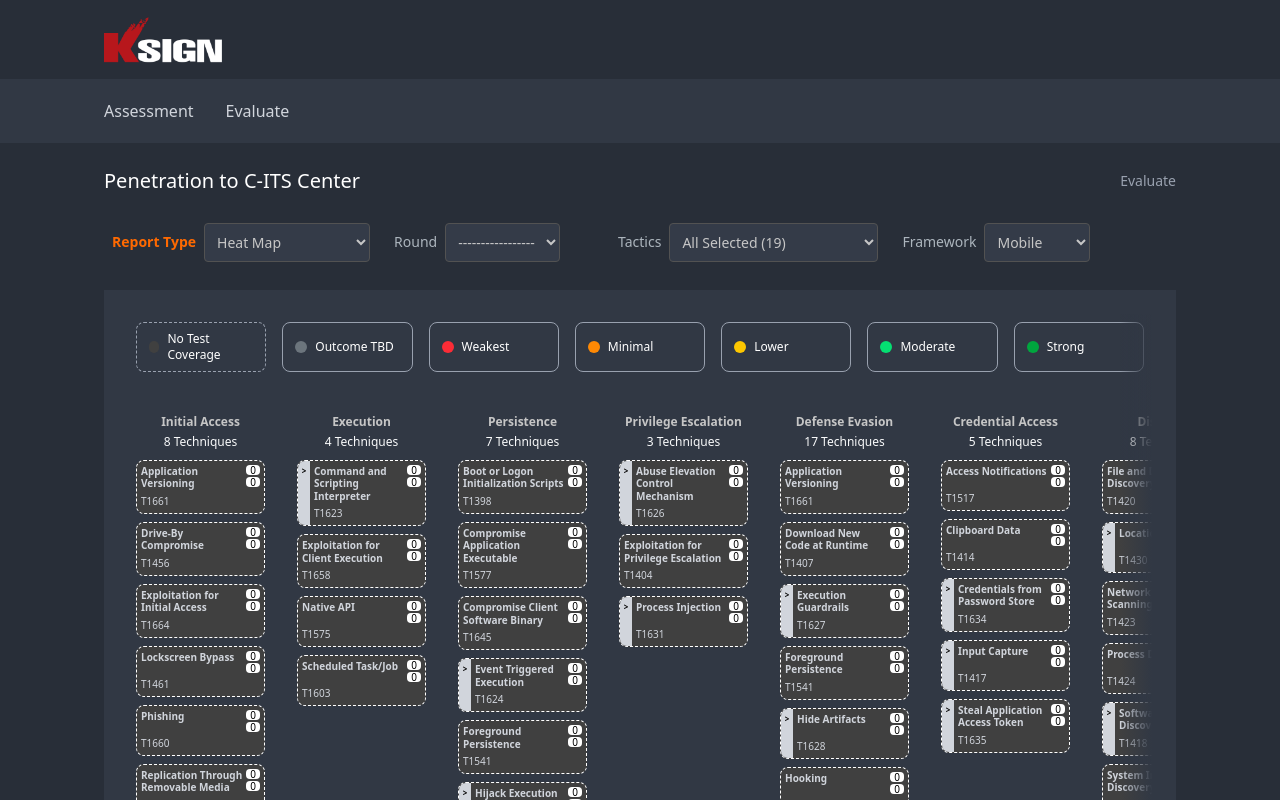
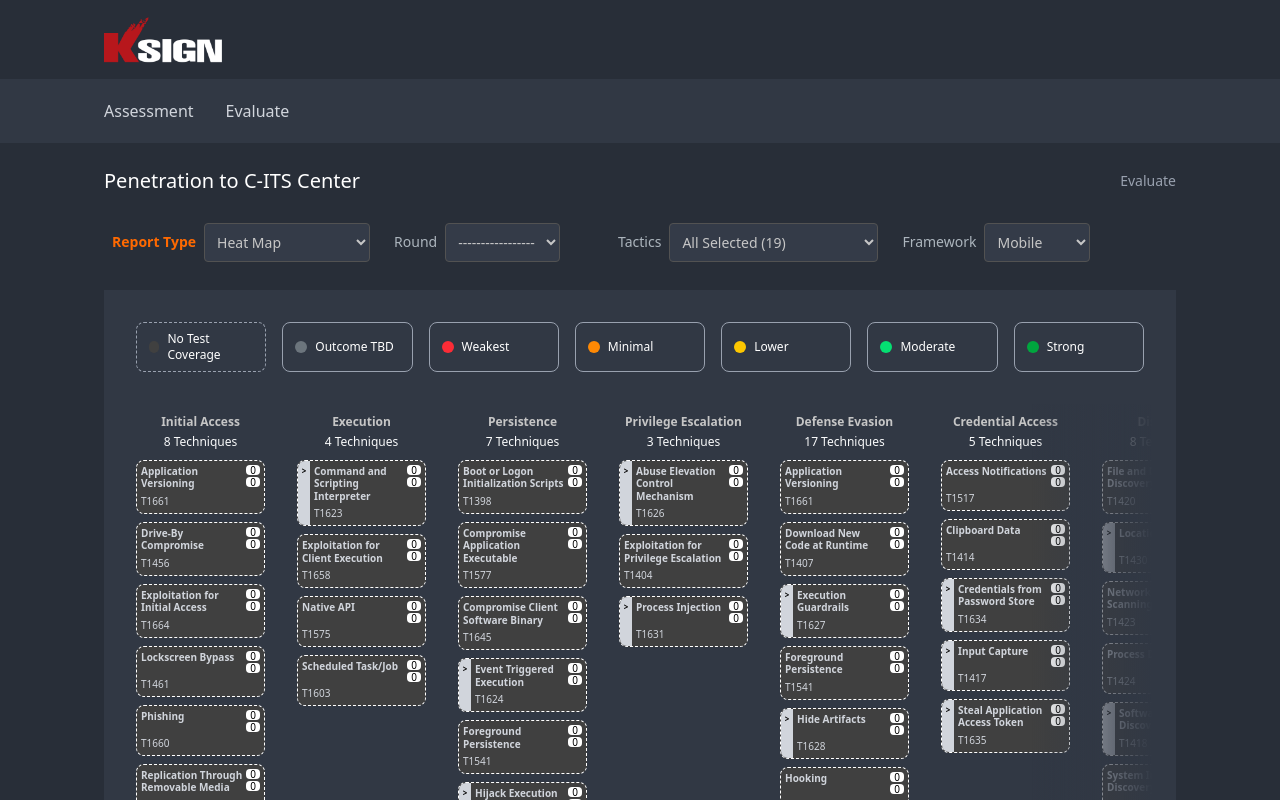
Before and after one commit to keonoh00/C-ITS, a Next.js app: page /evaluate in a window 1280 px wide. Shown: the top 800 px of the page. Built offline with nearby package versions, Linux system fonts and the light colour scheme.

Commit message:
Add blur to only board and exclude legend from blur

```diff
--- a/src/components/HeatmapBoard/HeatmapBoard.tsx
+++ b/src/components/HeatmapBoard/HeatmapBoard.tsx
@@ -52,15 +52,15 @@ export default function HeatmapBoard({
   }, []);
 
   return (
-    <div className="w-full h-full flex flex-col relative">
+    <div className="w-full h-full flex flex-col">
       <Legend />
-
+      <div className="relative">
         {/* Blurs */}
         {showLeft && (
-        <div className="absolute top-0 left-0 w-8 h-full bg-gradient-to-r from-base-900 to-transparent z-10 pointer-events-none" />
+          <div className="absolute top-6 left-0 w-30 h-full bg-gradient-to-r from-base-900 to-transparent z-10 pointer-events-none" />
         )}
         {showRight && (
-        <div className="absolute top-0 right-0 w-8 h-full bg-gradient-to-l from-base-900 to-transparent z-10 pointer-events-none" />
+          <div className="absolute top-6 right-0 w-30 h-full bg-gradient-to-l from-base-900 to-transparent z-10 pointer-events-none" />
         )}
 
         <div
@@ -92,5 +92,6 @@ export default function HeatmapBoard({
           </div>
         </div>
       </div>
+    </div>
   );
 }
```
Lines whose indentation alone changed are shown as unchanged.
